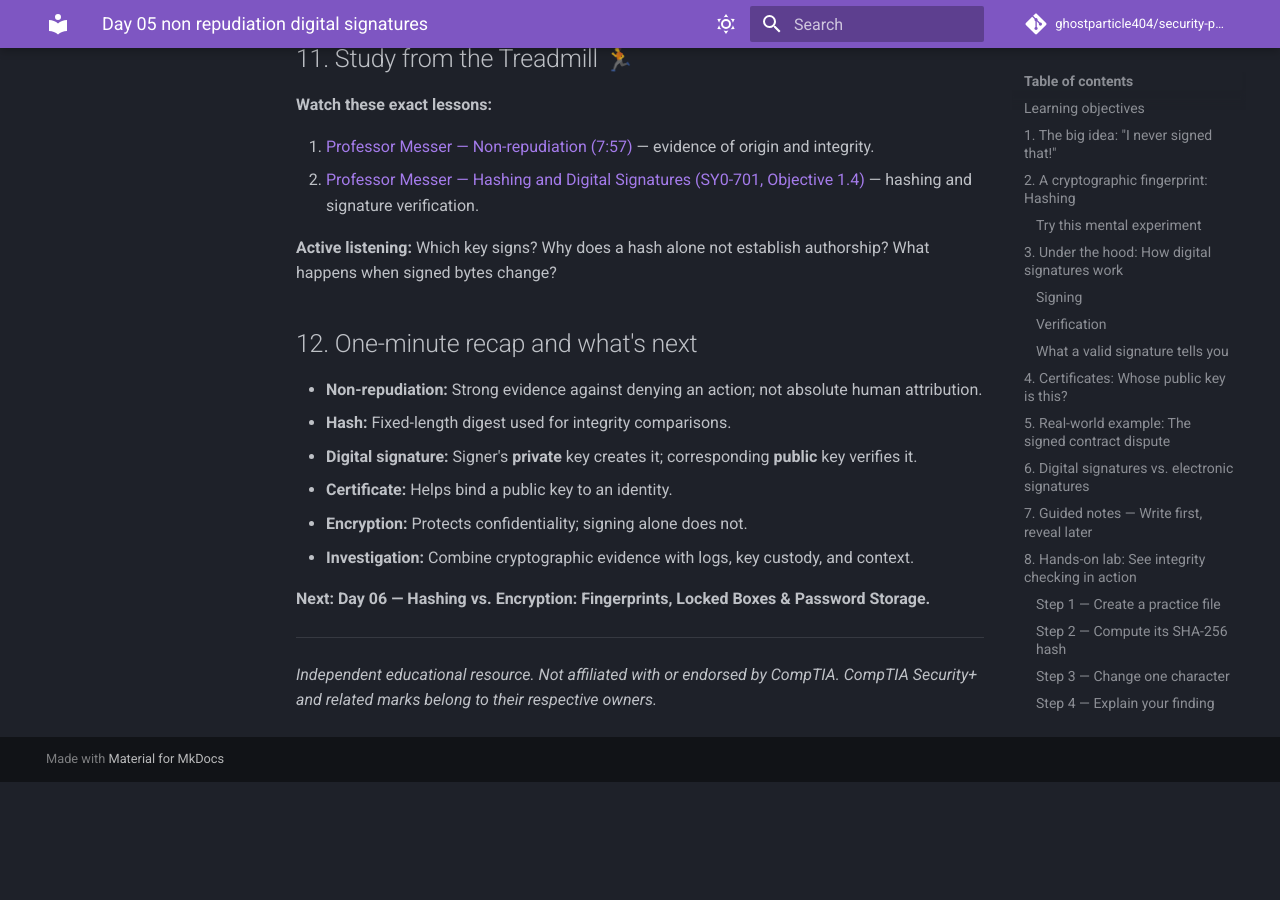
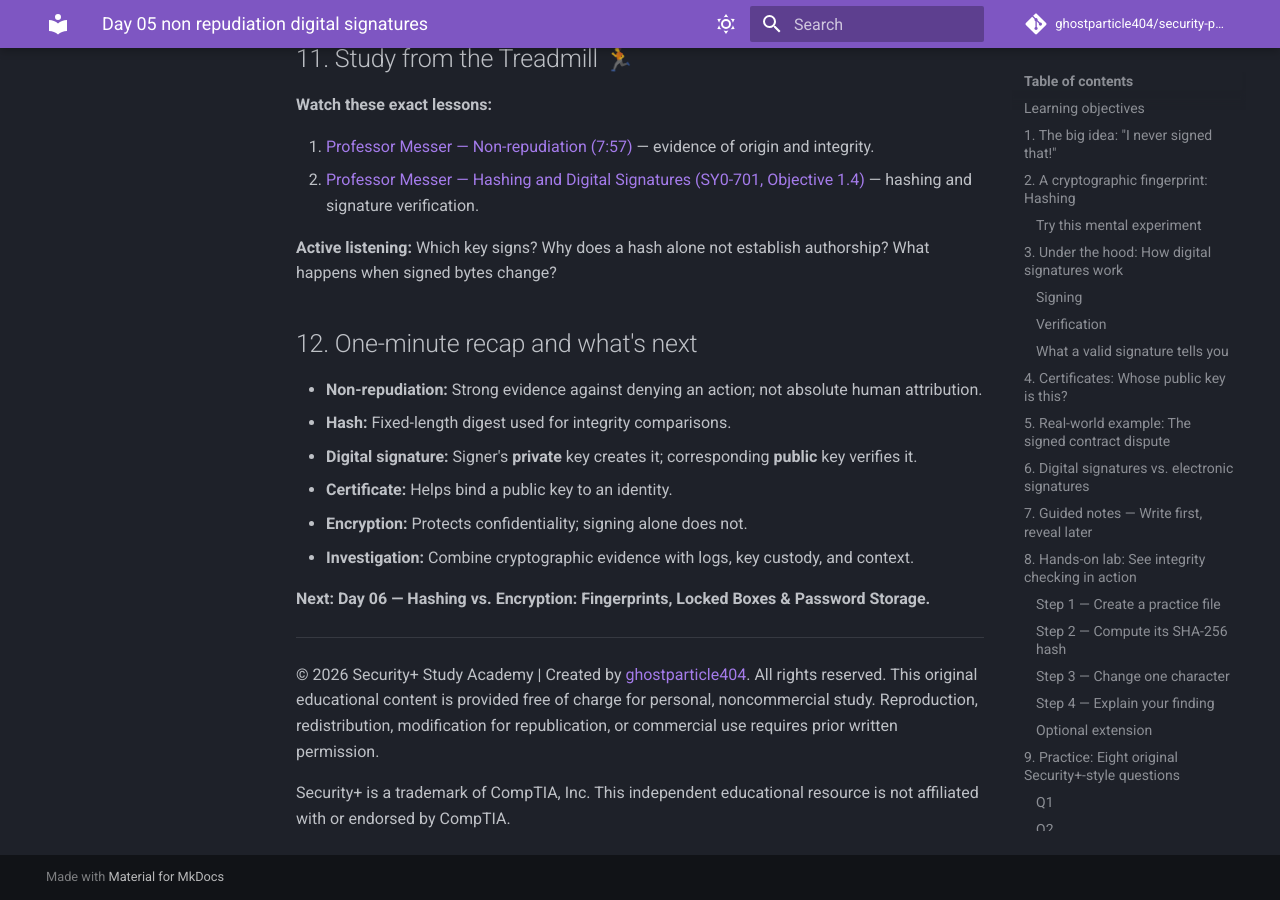
Before and after one commit to ghostparticle404/security-plus-study-academy, an MkDocs documentation site: the page built from docs/week-01/day-05-non-repudiation-digital-signatures.md, in a window 1280 px wide and 900 px high, scrolled down 10441 px. Built offline with MkDocs 1.6.1 and Material for MkDocs 9.7.7, drawn with Linux system fonts in a browser that asks for light colours; comment, search, counter and statistics services are not loaded; before the commit the page ends 11223 px from its top, so only the background shows below that.

Commit message:
day-05-non-repudiation-digital-signatures

```diff
--- a/docs/week-01/day-05-non-repudiation-digital-signatures.md
+++ b/docs/week-01/day-05-non-repudiation-digital-signatures.md
@@ -435,5 +435,7 @@ Discuss:
 **Next: Day 06 — Hashing vs. Encryption: Fingerprints, Locked Boxes & Password Storage.**
 
 ---
+© 2026 Security+ Study Academy | Created by [ghostparticle404](https://github.com/ghostparticle404).
+All rights reserved. This original educational content is provided free of charge for personal, noncommercial study. Reproduction, redistribution, modification for republication, or commercial use requires prior written permission.
 
-*Independent educational resource. Not affiliated with or endorsed by CompTIA. CompTIA Security+ and related marks belong to their respective owners.*
+Security+ is a trademark of CompTIA, Inc. This independent educational resource is not affiliated with or endorsed by CompTIA.
```
